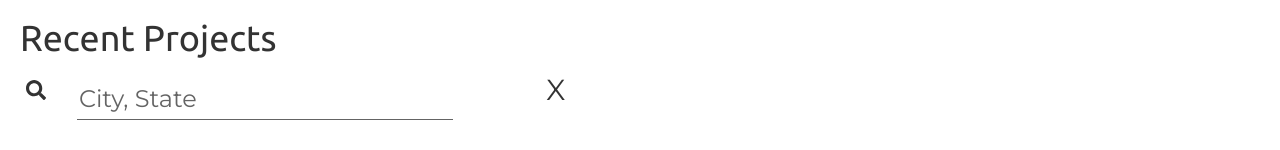
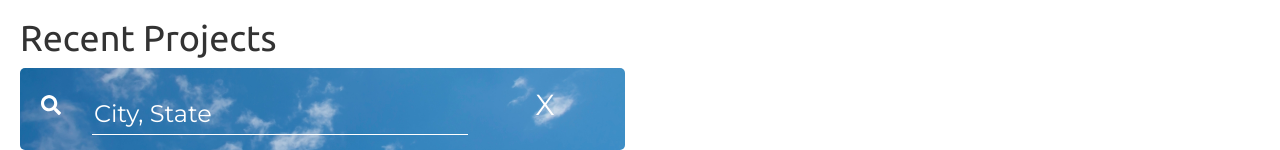
Before and after one commit to cgroark/portfolio-18, a React (Create React App) app: page / in a window 1280 px wide. Shown: the part 1117-1267 px from the top of the page. Before the commit the page ends 1237 px from the top, so only its background shows below. Built offline with nearby package versions, Linux system fonts and the light colour scheme; a web font is replaced by a local one.

Commit message:
weather style updates

```diff
--- a/src/App.css
+++ b/src/App.css
@@ -63,6 +63,15 @@ article#about div.col-md-4 img{
 }
 
 /* weather project */
+.weather-box{
+  border-radius: 5px;
+  padding: 15px;
+  background: url('/images/air-atmosphere-blue.jpg');
+  background-size: cover;
+  background-position: center;
+  background-repeat: no-repeat;
+  width: 100%;
+}
 .weather-box form{
   display: inline-flex;
   width: 86%;
@@ -70,8 +79,8 @@ article#about div.col-md-4 img{
 .weather-box input{
   background-color: inherit;
   border: none;
-  border-bottom: 1px solid var(--darkgrey);
-  color: var(--darkgrey);
+  border-bottom: 1px solid white;
+  color: white;
   font-size: 31px;
   margin-top: 5px;
   font-family: var(--font-1);
@@ -85,14 +94,14 @@ article#about div.col-md-4 img{
   font-family: var(--font-1);
 }
 .weather-box button[type=submit] {
-  color: var(--color-darkergrey);
+  color: white;
   font-size: 20px;
   margin-right: 25px;
   background-color: inherit;
   border: none;
 }
 .weather-box button#delete {
-    color: var(--color-darkergrey);
+    color: white;
     background-color: transparent;
     border: none;
     font-size: 29px;
@@ -109,7 +118,7 @@ article#about div.col-md-4 img{
 }
 .current-weather{
   height: 150px;
-  color: black;
+  color: white;
 }
 .current-weather h1{
   font-size: 135px;
@@ -124,15 +133,22 @@ article#about div.col-md-4 img{
   margin-top:40px;
   font-size: 23px;
 }
-.forecast .col-xs-2 h1{
+.forecast{
+  display: inline-flex;
+  text-align: center;
+  color: white;
+}
+.forecast div{
+  margin: 0 10px;
+}
+.forecast div h1{
   font-size: 23px;
-  color: var(--color-grey);
   margin-bottom: -5px;
 }
-.forecast .col-xs-2 img{
+.forecast div img{
   margin-bottom: -18px;
   height: 70px;
 }
-.forecast .col-xs-2 p{
+.forecast div p{
   font-size: 18px;
 }
--- a/src/Components/Results.jsx
+++ b/src/Components/Results.jsx
@@ -8,7 +8,7 @@ class Forecast extends Component {
 		let image = 'http://openweathermap.org/img/w/' + this.props.icon + '.png';
 		let date = this.props.dt.split('').slice(5,10).join('')
 		return(
-			<div className='col-xs-2'>
+			<div>
 				<h1>{date}</h1>
 				<img src={image} />
 				<p><strong>{fahrenheitMax}<sup> o </sup> F</strong></p>
@@ -48,15 +48,13 @@ class Results extends Component{
 						<h1>{currentF}<sup>o F</sup></h1>
 					</div>
 					<div className='col-xs-5'>
-
 						<p>{current.weather[0].description}</p>
 						<p>{current.main.humidity}% Humidity</p>
 					</div>
 				</div>
-				<div className='forecast row'>
+				<div className='forecast'>
 					{forecast}
 				</div>
-
 			</div>
 			)
 	}
```
Also changed, not shown: public/images/air-atmosphere-blue.jpg (added).
